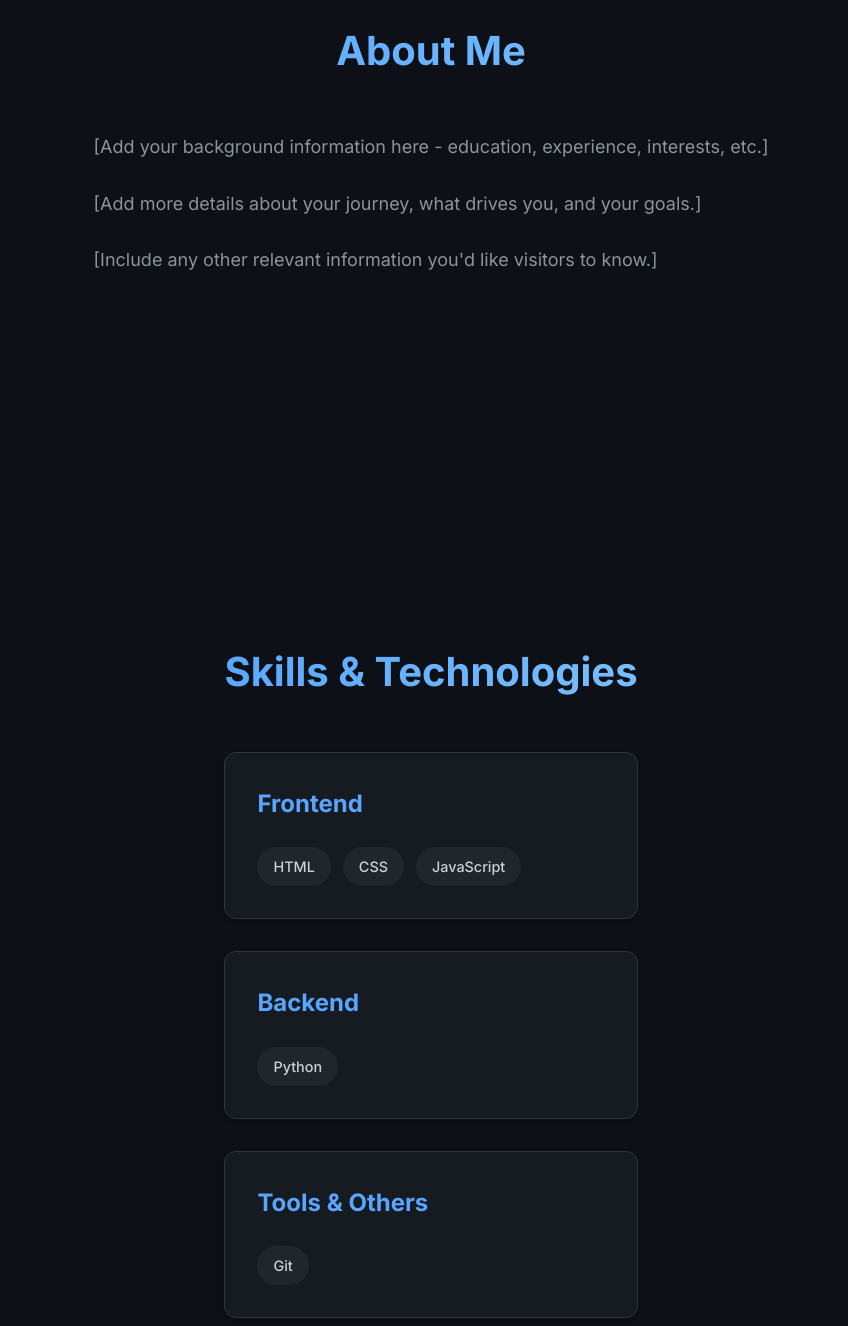
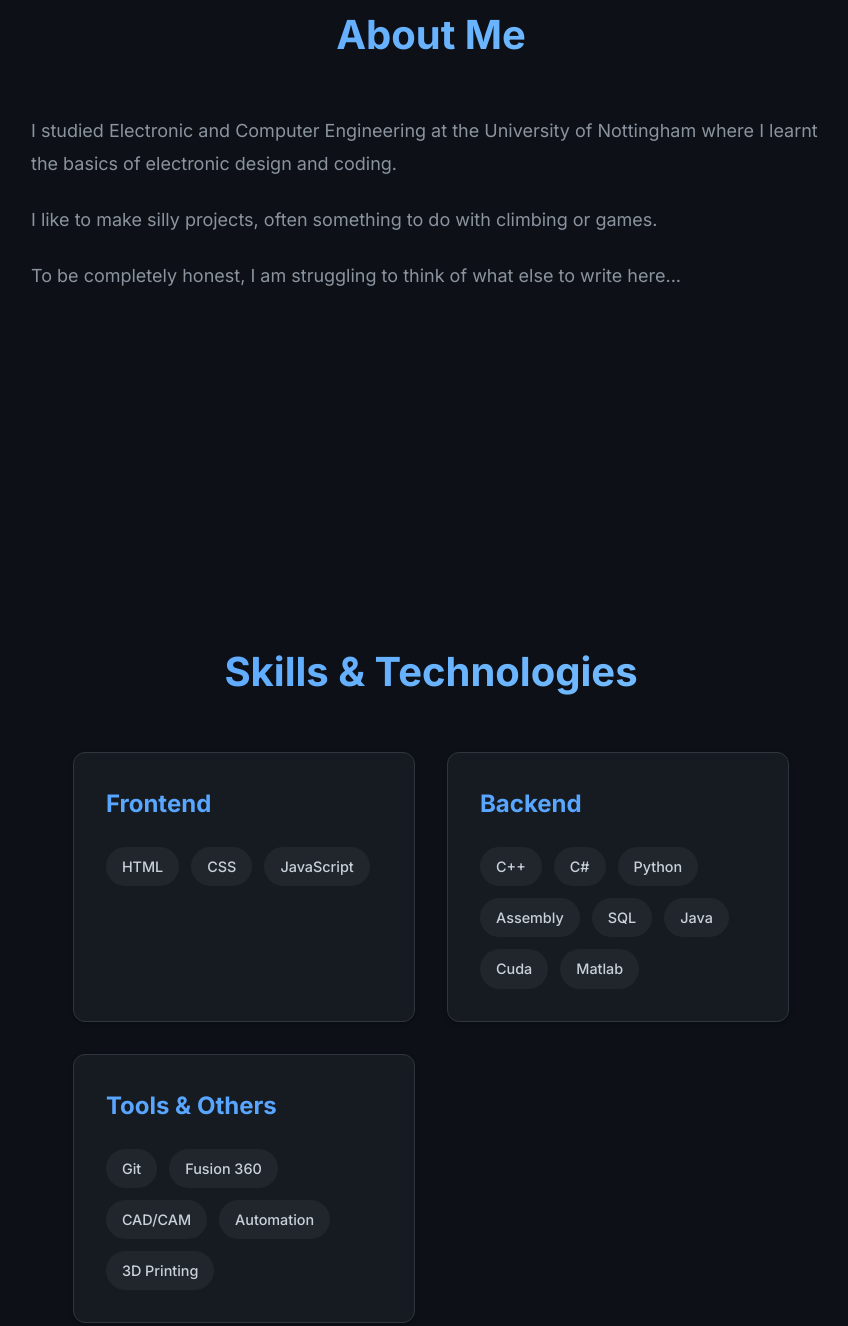
Before and after one commit to Btek27/blacki-rocks, a plain HTML site: page index.html in a window 1280 px wide. Shown: the part 1120-2446 px from the top of the page, without its empty margins (209-1057 px from the left). Drawn offline with Linux system fonts and the light colour scheme.

Commit message:
Update index.html
added some information to the website

```diff
--- a/index.html
+++ b/index.html
@@ -42,11 +42,11 @@
                 <div class="hero-content">
                     <h1 class="hero-title">
                         <span class="greeting">Hello, I'm</span>
-                        <span class="name">[Your Name]</span>
+                        <span class="name">Bartek</span>
                     </h1>
-                    <p class="hero-subtitle">[Your Title/Role]</p>
+                    <p class="hero-subtitle">Profesional Tinkerer</p>
                     <p class="hero-description">
-                        [Brief introduction about yourself - Replace this text with your own description]
+                        I like rocks, climbing and I like to do side projects in my spare time
                     </p>
                     <div class="hero-cta">
                         <a href="#projects" class="btn-primary">View My Work</a>
@@ -63,13 +63,12 @@
                 <div class="about-content">
                     <div class="about-text">
                         <p class="about-paragraph">
-                            [Add your background information here - education, experience, interests, etc.]
+                            I studied Electronic and Computer Engineering at the University of Nottingham where I learnt the basics of electronic design and coding.
+                        <p class="about-paragraph">
+                            I like to make silly projects, often something to do with climbing or games.
                         </p>
                         <p class="about-paragraph">
-                            [Add more details about your journey, what drives you, and your goals.]
-                        </p>
-                        <p class="about-paragraph">
-                            [Include any other relevant information you'd like visitors to know.]
+                            To be completely honest, I am struggling to think of what else to write here...
                         </p>
                     </div>
                 </div>
@@ -93,7 +92,14 @@
                     <div class="skill-category">
                         <h3 class="skill-category-title">Backend</h3>
                         <div class="skill-tags">
+                            <span class="skill-tag">C++</span>
+                            <span class="skill-tag">C#</span>
                             <span class="skill-tag">Python</span>
+                            <span class="skill-tag">Assembly</span>
+                            <span class="skill-tag">SQL</span>
+                            <span class="skill-tag">Java</span>
+                            <span class="skill-tag">Cuda</span>
+                            <span class="skill-tag">Matlab</span>
                             <!-- Add more skills as needed -->
                         </div>
                     </div>
@@ -101,6 +107,10 @@
                         <h3 class="skill-category-title">Tools & Others</h3>
                         <div class="skill-tags">
                             <span class="skill-tag">Git</span>
+                            <span class="skill-tag">Fusion 360</span>
+                            <span class="skill-tag">CAD/CAM</span>
+                            <span class="skill-tag">Automation</span>
+                            <span class="skill-tag">3D Printing</span>
                             <!-- Add more skills as needed -->
                         </div>
                     </div>
@@ -183,6 +193,8 @@
                                             <span class="tech-tag">HTML</span>
                                             <span class="tech-tag">CSS</span>
                                             <span class="tech-tag">JavaScript</span>
+                                            <span class="tech-tag">C++</span>
+                                            <span class="tech-tag">Fusion 360</span>
                                         </div>
                                     </div>
                                     <div class="project-features">
@@ -208,7 +220,7 @@
     <!-- Footer -->
     <footer class="footer">
         <div class="container">
-            <p>&copy; 2025 [Your Name]. All rights reserved.</p>
+            <p>&copy; 2025 blacki-rocks. All rights reserved.</p>
             <div class="social-links">
                 <!-- Add your social media links here -->
                 <a href="#" class="social-link" title="GitHub">GitHub</a>
```
